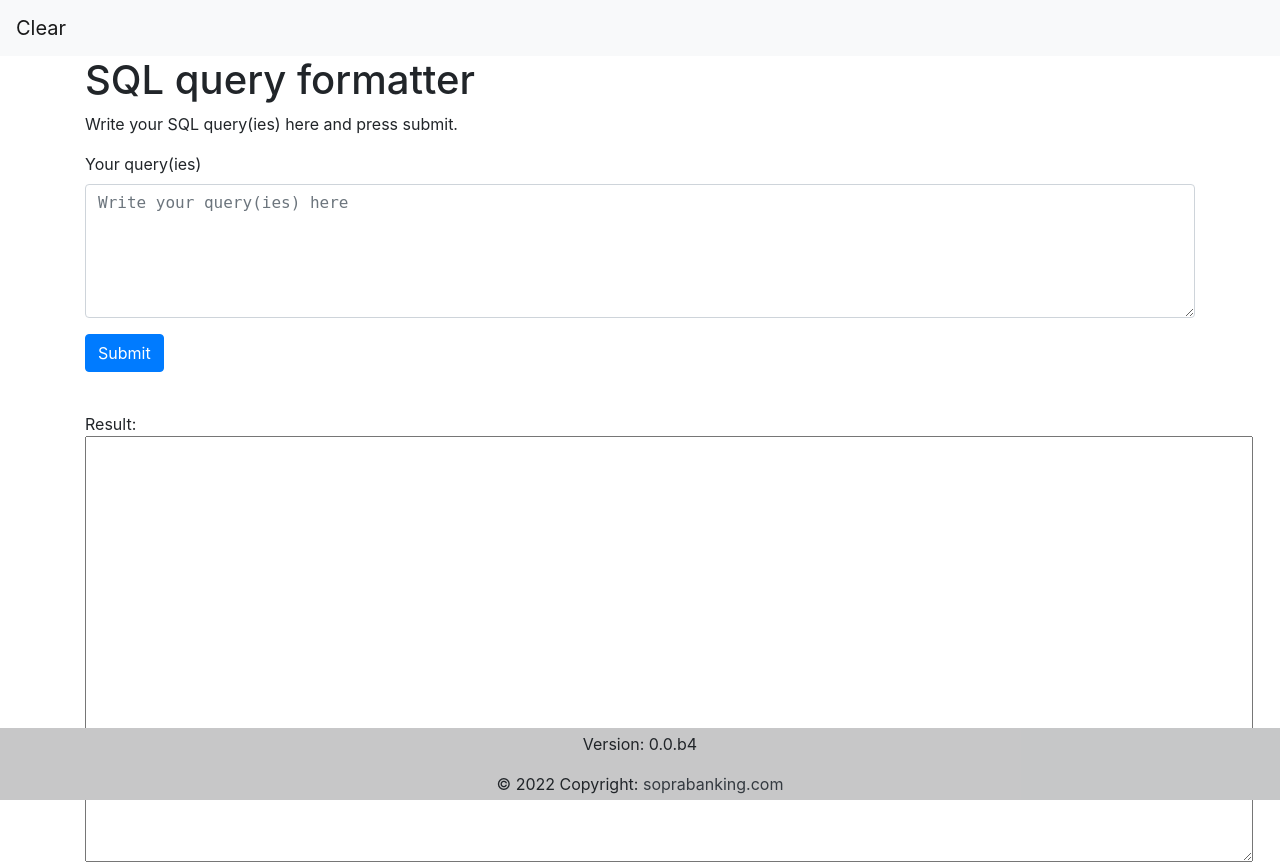
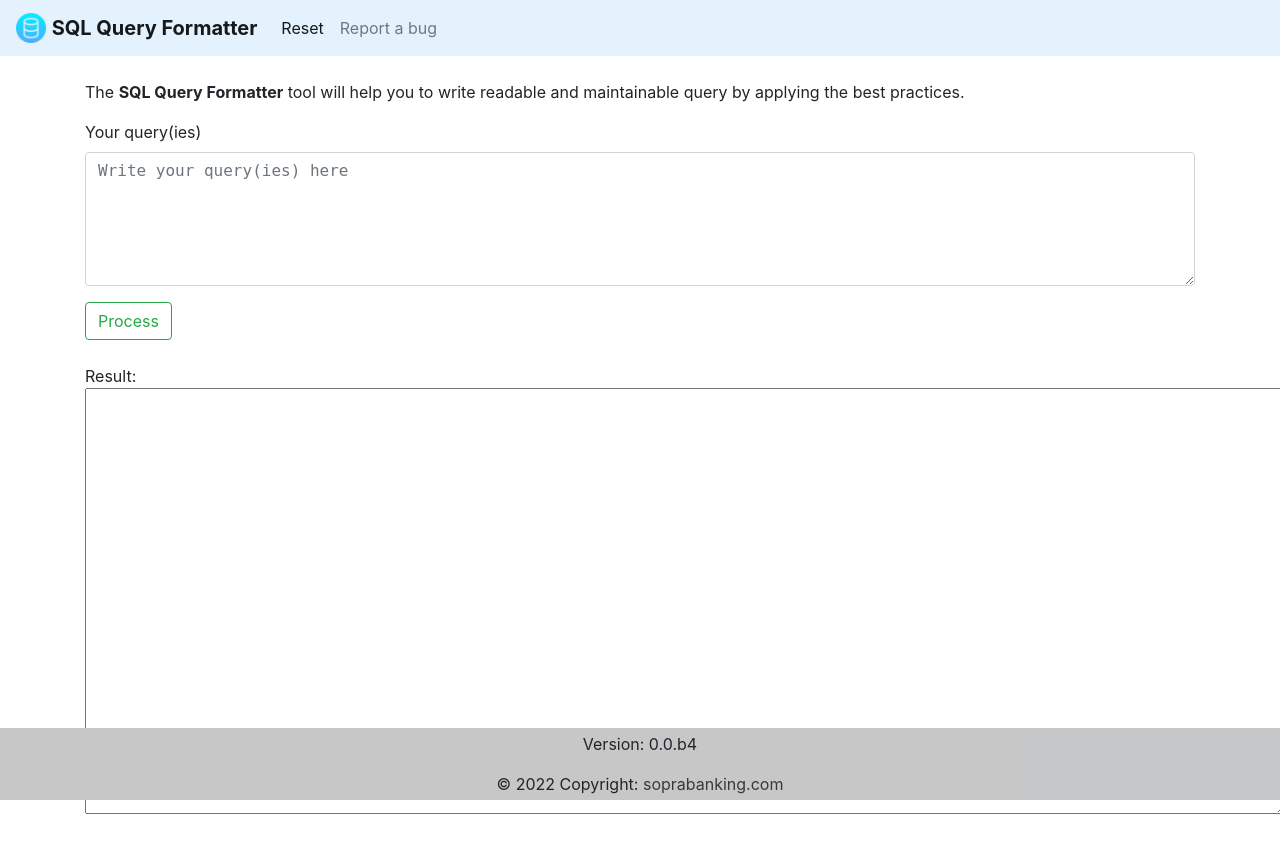
Before and after one commit to owertz/sql_tools, a Flask app: page /queryformatter in a window 1280 px wide. After the commit the page ends 814 px from the top, so only its background shows below. Run offline with Flask 2, Linux system fonts and the light colour scheme; some libraries are stand-ins or nearby versions.

Commit message:
GUI_enhancement_query_formatter_page

```diff
--- a/sql_tools/sql_query_configuration.py
+++ b/sql_tools/sql_query_configuration.py
@@ -4,7 +4,7 @@ import re
 
 from enum import Enum
 
-__version__ = '0.0.1'
+__version__ = '0.0.b4'
 __author__ = 'OWE'
 
 """
--- a/sql_tools/sql_query_formatter.py
+++ b/sql_tools/sql_query_formatter.py
@@ -16,7 +16,7 @@ from tools import removeNewlineTagOnLastEntry, checkIfSubstringSurroundingIsSpac
 from tools import replaceSpecificOccurencesOfSubstringInString, isFunction
 
 
-__version__ = '0.0.b1'
+__version__ = '0.0.b4'
 __author__ = 'OWE'
 
 """
@@ -37,6 +37,7 @@ Content
 [ F ] Allow the inputFile to include several SQL queries, and the formatter() to deal with it.
 [ F ] Manage the comment inline (-- text ... \n) and section (/* text ... */)
 [ F ] Allow the input file to start with a comment
+[ 1 ] Add a button "Report a bug" in the HTML page
 
 FIXME
 -----
--- a/sql_tools/templates/base.html
+++ b/sql_tools/templates/base.html
@@ -11,15 +11,16 @@
     <title>{% block title %} {% endblock %}</title>
   </head>
   <body>
-    <nav class="navbar navbar-expand-md navbar-light bg-light">
-        {% block clear %} {% endblock %}
-        <div class="collapse navbar-collapse" id="navbarNav">
+    <nav class="navbar navbar-expand-md navbar-light" style="background-color: #e3f2fd;">
+        {% block navbar_title %} {% endblock %}
+        {% block navbar_content %} {% endblock %}
+        <!--div class="collapse navbar-collapse" id="navbarNav">
             <ul class="navbar-nav">
             <li class="nav-item active">
-                <!--a class="nav-link" href="#">About</a-->
+                <a class="nav-link" href="{{ url_for('sqlqueryformatter')}}">About</a>
             </li>
             </ul>
-        </div>
+        </div-->
     </nav>
     <div class="container">
         {% block content %} {% endblock %}
--- a/sql_tools/templates/sqlqueryformatter.html
+++ b/sql_tools/templates/sqlqueryformatter.html
@@ -1,29 +1,45 @@
 {% extends 'base.html' %}
 
-{% block clear %}
-<a class="navbar-brand" href="{{ url_for('sqlqueryformatter')}}">Clear</a>
-<button class="navbar-toggler" type="button" data-toggle="collapse" data-target="#navbarNav" aria-controls="navbarNav" aria-expanded="false" aria-label="Toggle navigation">
-    <span class="navbar-toggler-icon"></span>
-</button>
+{% block navbar_title %}
+<a class="navbar-brand" href="#">
+    <img src="..\static\img\icon_SQL_database_01.png" width="30" height="30" class="d-inline-block align-top" alt="">
+    <!--<a href="https://www.flaticon.com/free-icons/sql" title="sql icons">Sql icons created by Uniconlabs - Flaticon</a>-->
+    <strong>SQL Query Formatter</strong>
+</a>
+{% endblock %}
+
+{% block navbar_content %}
+<div class="collapse navbar-collapse" id="navbarNavAltMarkup">
+    <div class="navbar-nav">
+      <a class="nav-item nav-link active" href="{{ url_for('sqlqueryformatter')}}">Reset <span class="sr-only">(current)</span></a>
+      <a class="nav-item nav-link" href="https://github.com/owertz/sql_tools/issues" target="_blank">Report a bug</a>
+      <!--a class="nav-item nav-link" href="#">Pricing</a>
+      <a class="nav-item nav-link disabled" href="#">Disabled</a-->
+    </div>
+  </div>
 {% endblock %}
 
 {% block content %}
-<h1>{% block title %} SQL query formatter {% endblock %}</h1>
-<p>Write your SQL query(ies) here and press submit.<br/></p>
+<br/>
+<p>The <strong>SQL Query Formatter</strong> tool will help you to write readable and maintainable query by applying the best practices.</p>
+<!--p>Write your SQL query(ies) here and press submit.<br/></p-->
 
 <form method="post">
     <div class="form-group">
         <label for="content">Your query(ies)</label>
-        <textarea name="content" placeholder="Write your query(ies) here" rows="5" cols="140" style="font-family: monospace"
+        <textarea name="content" placeholder="Write your query(ies) here" rows="5" cols="136" style="font-family: monospace"
                   class="form-control">{{ request.form['content'] }}</textarea>
     </div>
-    <div class="form-group">
+    <!--div class="form-group">
         <button type="submit" class="btn btn-primary">Submit</button>
-    </div>
+    </div-->
+    <button class="btn btn-outline-success my-2 my-sm-0" type="submit">Process</button>
+    <br/>
     <br/>
     Result:
-    <textarea name="result" rows="20" cols="136" style="font-family: monospace; font-size:14px; color:#24788F">
+    <textarea name="result" rows="20" cols="140" style="font-family: monospace; font-size:14px; color:#24788F">
 {{ myquery }}
         </textarea>
 </form>
+<br/>
 {% endblock %}
```
Also changed, not shown: sql_tools/static/img/icon_SQL_database_01.png (added).
